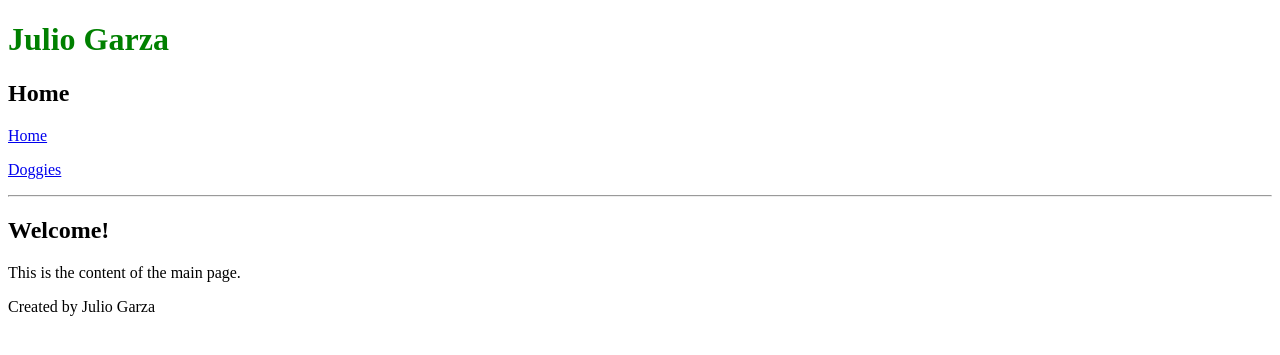
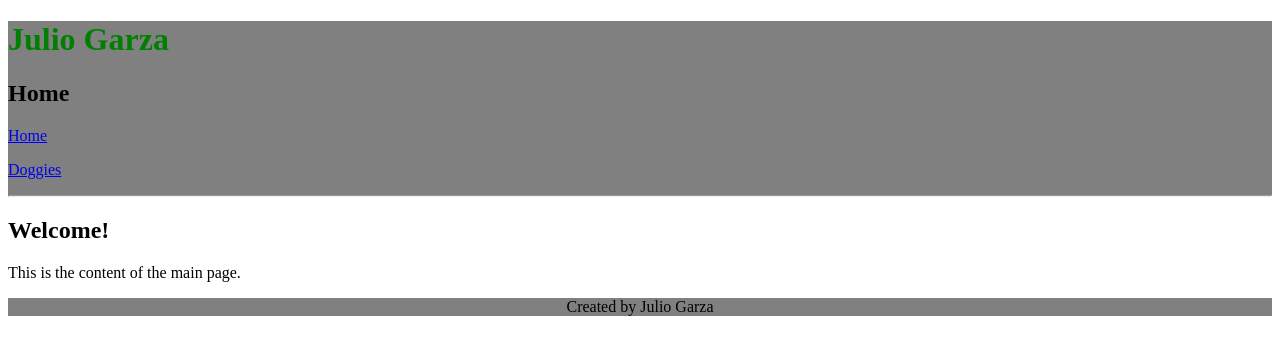
Before and after one commit to juliogarza/juliogarza.github.io, a Jekyll site: the page built from index.html, in a window 1280 px wide. Shown: the top 355 px of the page. Built offline with Jekyll 4.4.1, drawn with Linux system fonts in a browser that asks for light colours.

Commit message:
Update style.css

```diff
--- a/css/style.css
+++ b/css/style.css
@@ -1,13 +1,22 @@
-h1 {
+#header-site-title {
 color: green;
 }
 
-#img90
+header {
+background-color: grey;
+}
+
+footer {
+background-color: grey;
+text-align: center;
+}
+
+<!--
+img
 {
-  <!--
  -moz-transform: rotate(90deg);
  -o-transform: rotate(90deg);
  -webkit-transform: rotate(90deg);
-  -->
  transform: rotate(90deg);
 }
+-->
```
